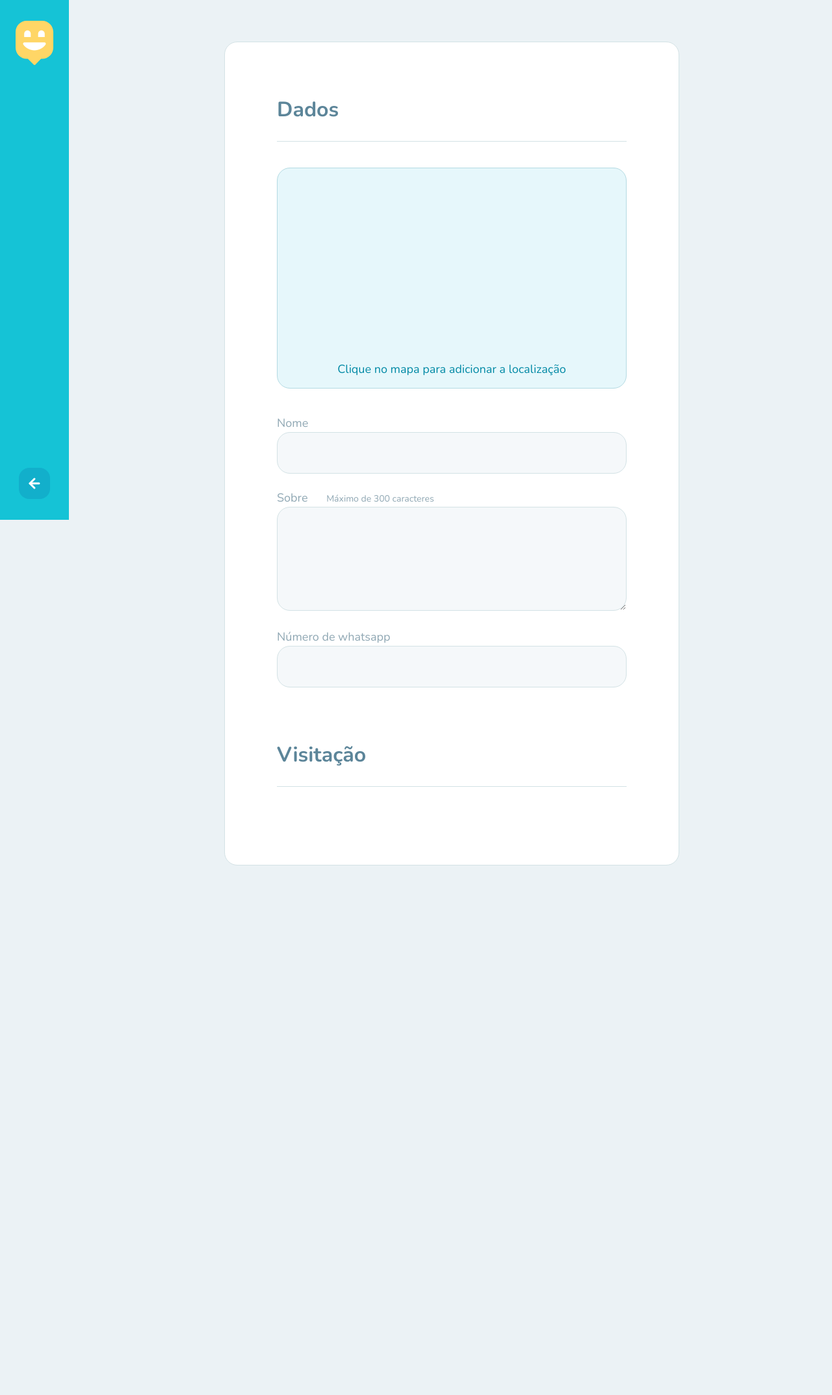
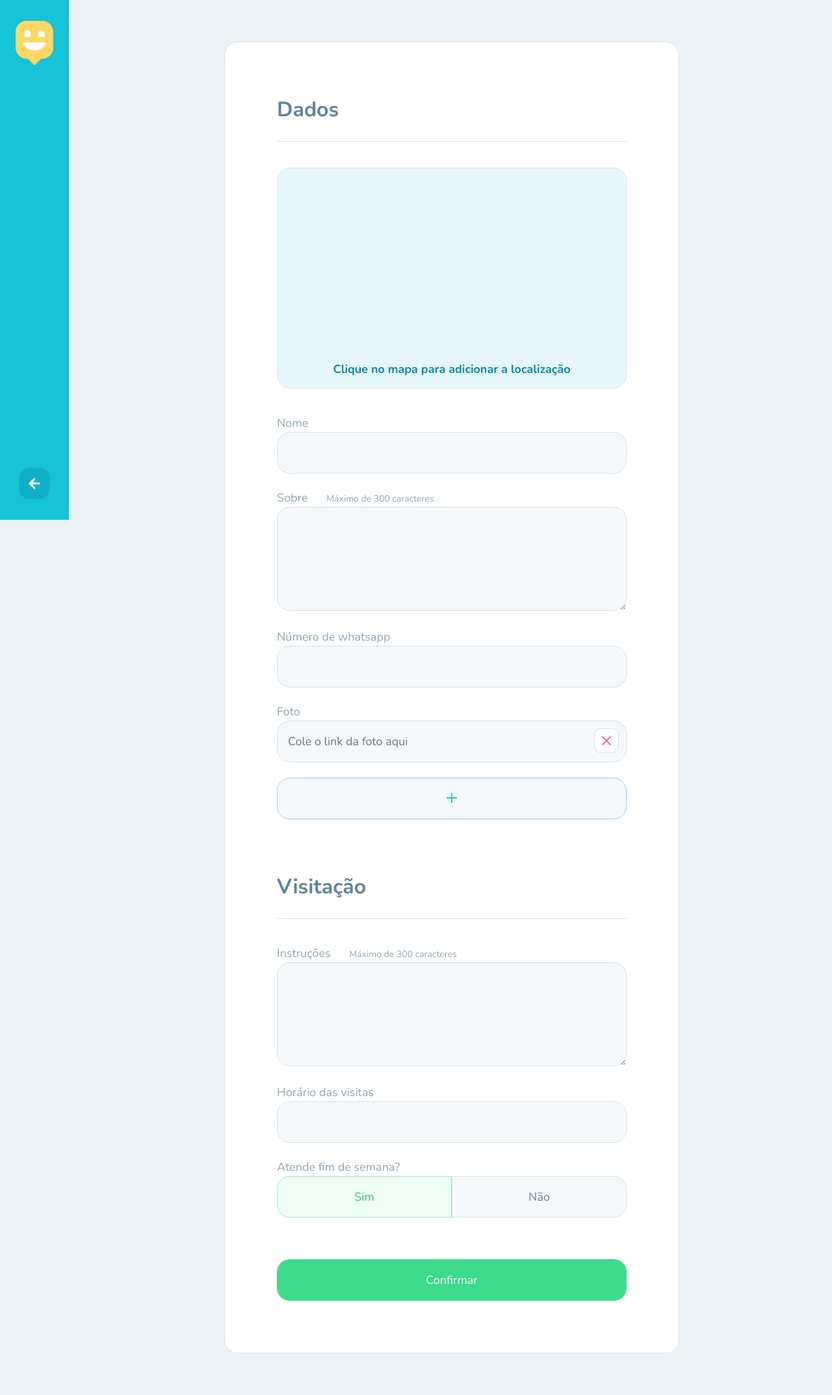
Before and after one commit to Nicoly-Oliveira/NLW-3, a web app: file create-orphanage.html in a window 1280 px wide. Shown: the whole page at 65% size. Before the commit the page ends 1332 px from the top, so only its background shows below. Run offline with its HTML, style and script files only (its server is not run), Linux system fonts and the light colour scheme; a map, chart or similar area stays blank; some libraries are stand-ins or nearby versions.

Commit message:
+ alterações na página create-orphanage

```diff
--- a/create-orphanage.html
+++ b/create-orphanage.html
@@ -21,6 +21,7 @@
     <link rel="stylesheet" href="./public/css/sidebar.css">
     <link rel="stylesheet" href="./public/css/map.css">
     <link rel="stylesheet" href="./public/css/forms.css">
+    <link rel="stylesheet" href="./public/css/buttons.css">
     <link rel="stylesheet" href="./public/css/page-create-orphanage.css">
 
     <link href="https://fonts.googleapis.com/css2?family=Nunito:wght@400;600;700;800&display=swap" rel="stylesheet">
@@ -52,22 +53,60 @@
 
                    <div class="input-block">
                        <label for="name">Nome</label>
-                       <input id="name" name="name">
+                       <input id="name" name="name" required>
                    </div>
 
                    <div class="input-block">
                        <label for="about">Sobre <span> Máximo de 300 caracteres</span></label>
-                       <textarea id="about" name="about"></textarea>
+                       <textarea id="about" name="about" required></textarea>
                    </div>
 
                    <div class="input-block">
                        <label for="whatsapp">Número de whatsapp</label>
-                       <input id="whatsapp" name="whatsapp">
+                       <input id="whatsapp" name="whatsapp" required>
+                   </div>
+
+                   <div class="input-block images">
+                       <label for="images">Foto</label>
+
+                       <div class="images-upload" id="images">
+
+                           <div class="new-upload">
+                                <input name="images" placeholder="Cole o link da foto aqui" required>
+                                <span>
+                                    <img src="./public/images/remove-file.svg" alt="Remover foto">
+                                </span>
+                           </div>
+                       </div>
+                       <button type="button">
+                           <img src="./public/images/add-file.svg" alt="nova imagens" srcset="">
+                       </button>
                    </div>
                </fieldset>
 
                <fieldset>
                    <legend>Visitação</legend>
+
+                    <div class="input-block">
+                       <label for="instructions">Instruções <span> Máximo de 300 caracteres</span></label>
+                       <textarea id="instructions" name="instructions" required></textarea>
+                   </div>
+
+                   <div class="input-block">
+                       <label for="opening_hours">Horário das visitas</label>
+                       <input id="opening_hours" name="opening_hours" required>
+                   </div>
+
+                   <div class="input-block">
+                       <label for="open_on_weekends">Atende fim de semana?</label>
+                       <input type="hidden" id="open_on_weekends" name="open_on_weekends" value="1" required/>
+
+                        <div class="button-select">
+                            <button type="button" class="active">Sim</button>
+                            <button type="button" >Não</button>
+                        </div>
+                        <button type="submit" class="primary-button">Confirmar</button>
+                   </div>
                </fieldset>
 
            </form>
--- a/orphanage.html
+++ b/orphanage.html
@@ -20,6 +20,7 @@
     <link rel="stylesheet" href="./public/css/animations.css">
     <link rel="stylesheet" href="./public/css/sidebar.css">
     <link rel="stylesheet" href="./public/css/map.css">
+     <link rel="stylesheet" href="./public/css/buttons.css">
     <link rel="stylesheet" href="./public/css/page-orphanage.css">
 
     <link href="https://fonts.googleapis.com/css2?family=Nunito:wght@400;600;700;800&display=swap" rel="stylesheet">
--- /dev/null
+++ b/public/css/buttons.css
@@ -0,0 +1,46 @@
+.primary-button{
+    margin-top: 6.4rem;
+    width: 100%;
+    height: 6.4rem;
+    border: 0;
+    cursor: pointer;
+
+    background: #3cdc8c;
+
+    border-radius: 2rem;
+    color: white;
+
+    display: flex;
+    align-items: center;
+    justify-content: center;
+
+    transition: background-color .2s;
+}
+.primary-button:hover{
+    background: #36cf82;
+}
+.primary-button img{
+    margin-right: 1.6rem;
+}
+.button-select{
+    display: grid;
+    grid-template-columns: 1fr 1fr;
+}
+.button-select button.active{
+    background: #edfff6;
+    border: 1px solid #a1e9c5;
+    color: #37c77f;
+}
+.button-select button{
+    height: 6.4rem;
+    background: #f5f8fa;
+    border: 1px solid #d3e2e5;
+    color: #5c8599;
+    cursor: pointer;
+}
+.button-select button:first-child {
+    border-radius: 2rem 0 0 2rem;
+}
+.button-select button:last-child {
+    border-radius: 0 2rem 2rem 0;
+}
--- a/public/css/forms.css
+++ b/public/css/forms.css
@@ -53,9 +53,39 @@ fieldset legend {
     height:6.4rem;
     padding: 0 1.6rem;
 }
+.input-block input:valid,
+.input-block textarea:valid{
+    border: 1px solid #A1E9C5;
+}
 .input-block textarea{
     height: clamp(12rem, 16rem, 24rem);
     resize: vertical;
     padding: 1.rem;
     line-height:2.8rem
 }
+.input-block.images button{
+    border: 1px solid #96D2F0;
+    width: 100%;
+    background: #F5F8FA;
+    height:6.4rem;
+    padding: 0 1.6rem;
+    margin-top: 2.4rem;
+    border-radius:2rem;
+
+    cursor: pointer;
+}
+.new-upload {
+    position: relative;
+}
+.new-upload span{
+    position: absolute;
+    right: 12px;
+    bottom: 14px;
+    background: #ffffff;
+    border: 1px solid #D3E2E5;
+    box-sizing: border-box;
+    display:flex;
+    border-radius: 10px;
+    padding:.6rem;
+    cursor: pointer;
+}
--- a/public/css/map.css
+++ b/public/css/map.css
@@ -2,7 +2,7 @@
 .map-container{
     margin-top: 6.4rem;
     background: #e6f7fb;
-    border: 1px solid #b3dae2;
+    border: 1px solid #DDE3F0;
     border-radius: 2rem;
 }
 #mapid{
@@ -16,6 +16,7 @@
 .map-container footer a{
     color: #0089a5;
     text-decoration: none;
+    font-weight: 700;
 }
 .map-container .leaflet-container{
     border-bottom: 1px solid #dde3f0;
```
Also changed, not shown: public/css/page-orphanage.css (+0 -24 lines), public/images/add-file.svg (added), public/images/remove-file.svg (added).
